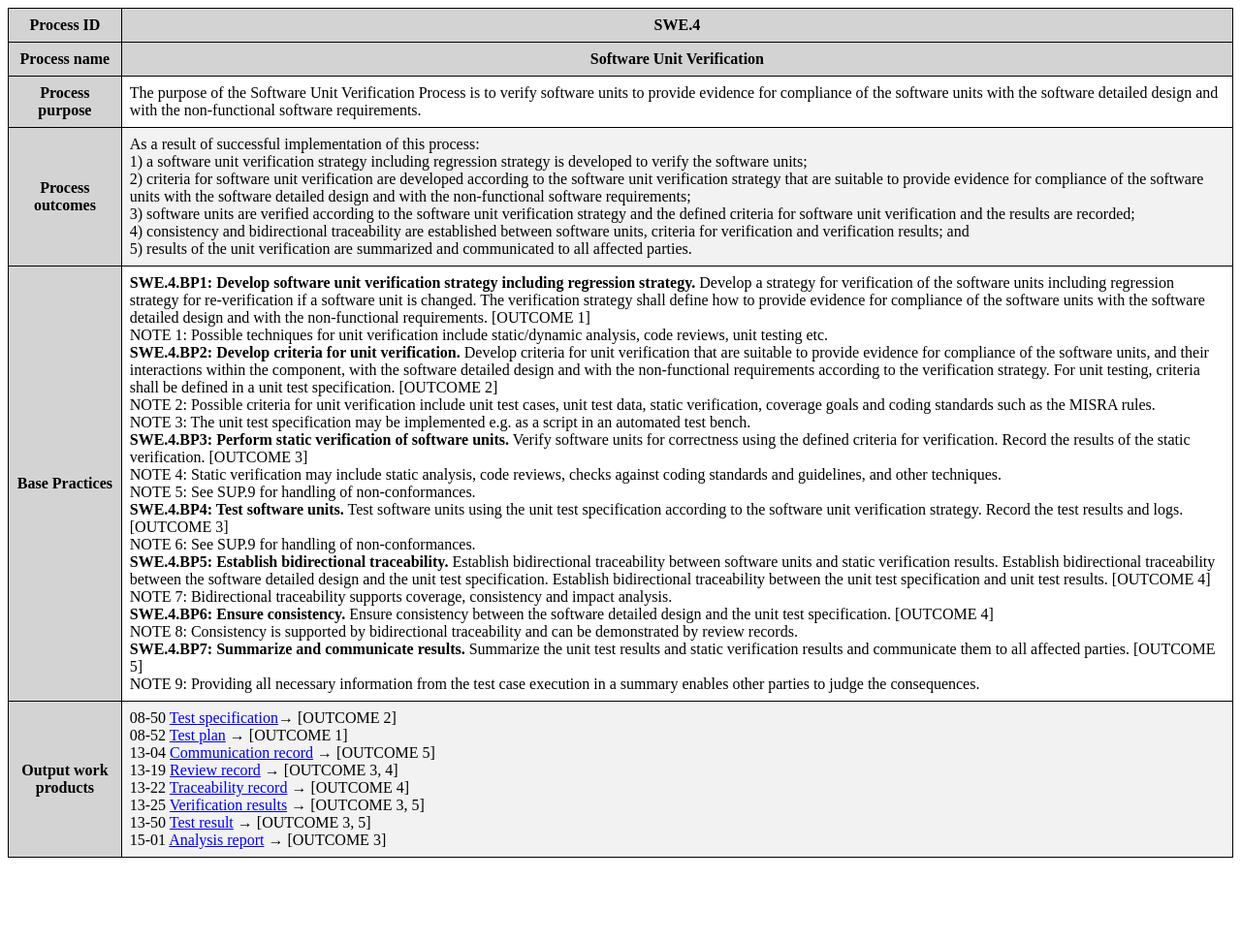
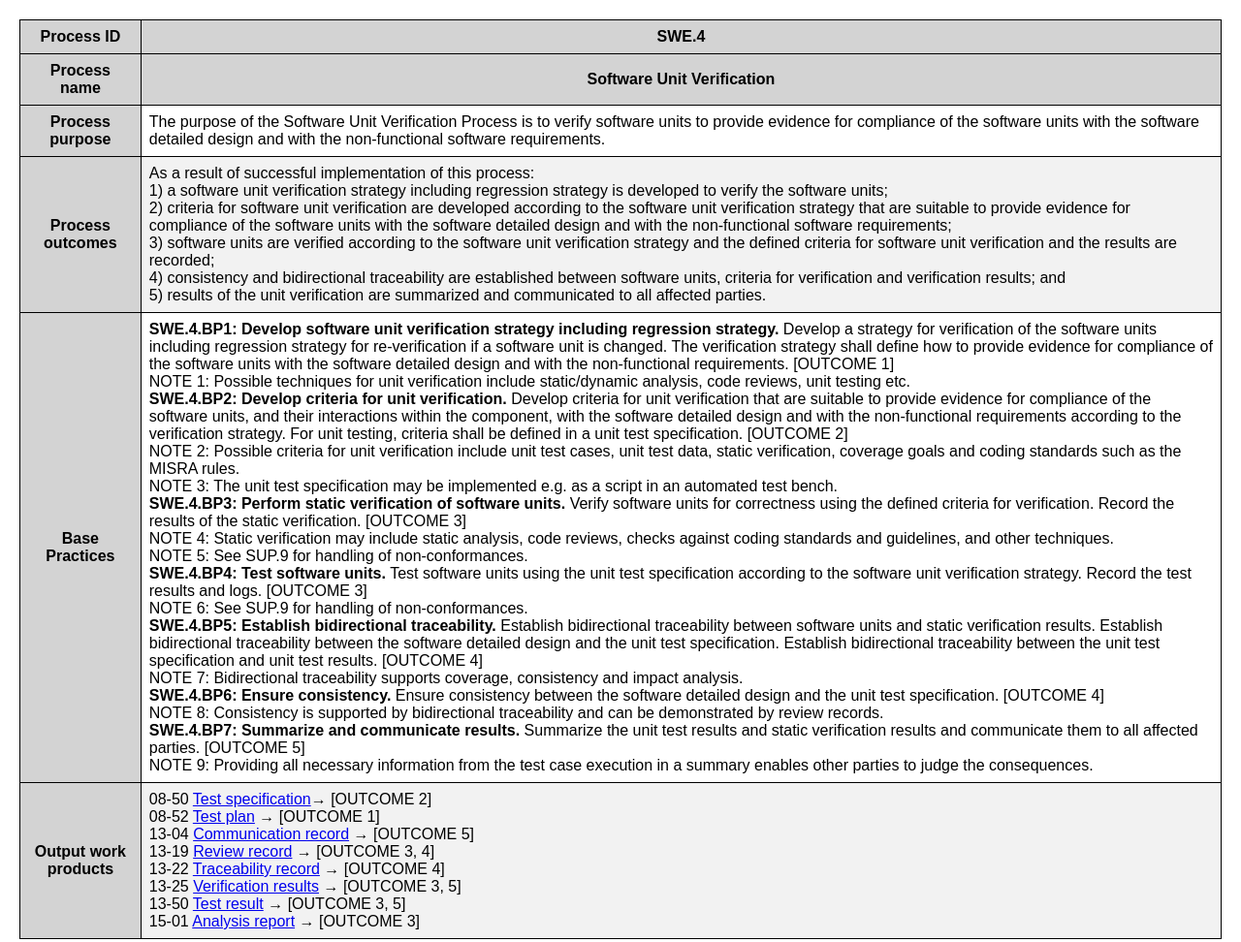
Before and after one commit to kavyarajannna/html, a plain HTML site: page webpage9.html in a window 1280 px wide. Shown: the whole page at 97% size. Before the commit the page ends 893 px from the top, so only its background shows below. Drawn offline with Linux system fonts and the light colour scheme.

Commit message:
Update webpage9.html

```diff
--- a/webpage9.html
+++ b/webpage9.html
@@ -3,6 +3,10 @@
 <head>
 
     <style>
+        body {
+            font-family: Arial, sans-serif;
+            margin: 20px;
+        }
   table {
     border-collapse: collapse;
   }
```
